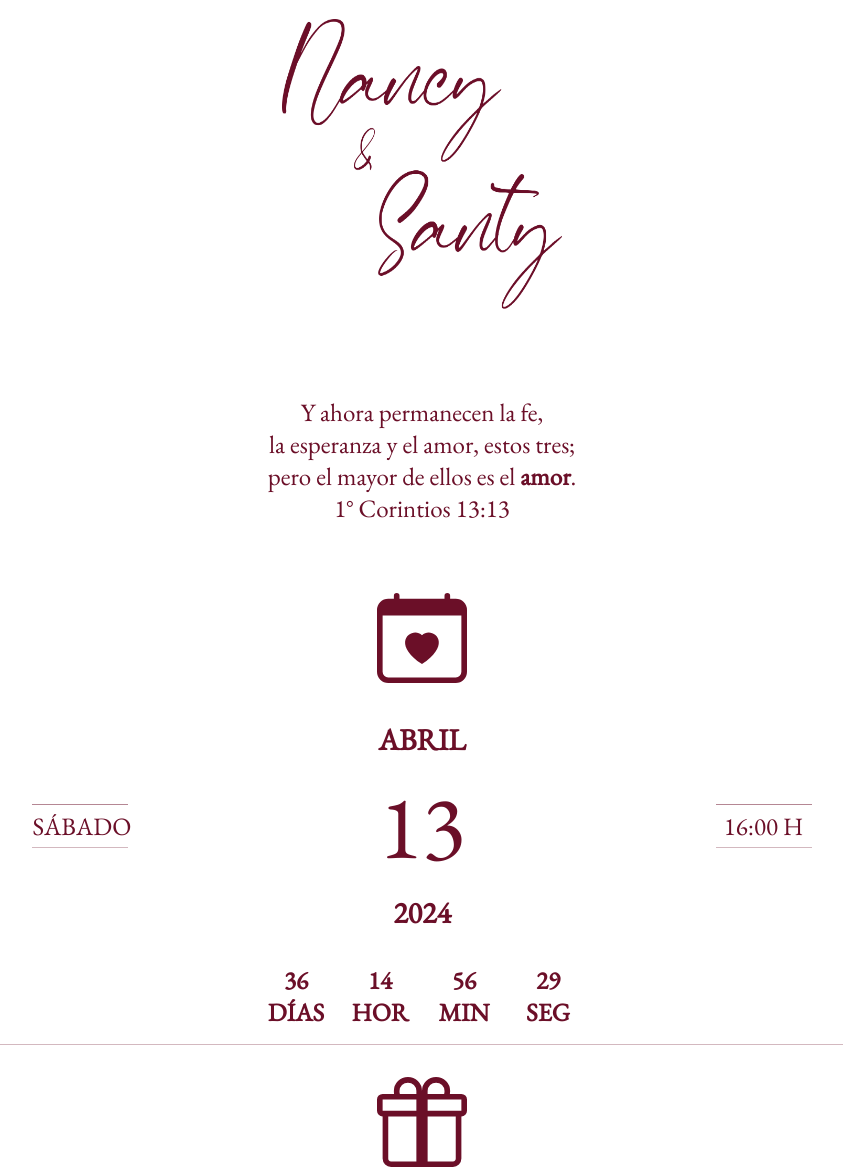
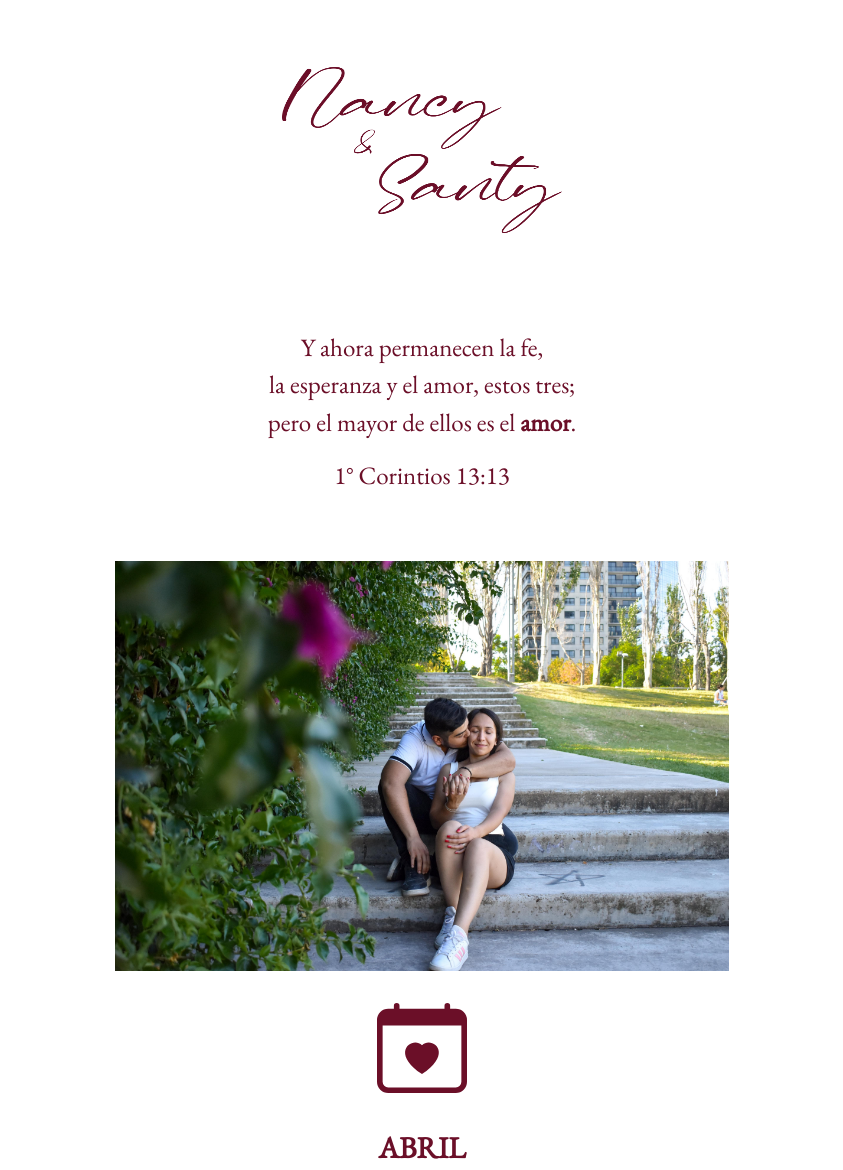
Before and after one commit to crissegura/nancy-santiago.boda, a plain HTML site: page index.html in a window 1280 px wide. Shown: the part 247-1417 px from the top of the page, without its empty margins (218-1061 px from the left). Drawn offline with nearby package versions, Linux system fonts and the light colour scheme.

Commit message:
Add files via upload

```diff
--- a/index.html
+++ b/index.html
@@ -6,6 +6,7 @@
     <title>Nancy & Santiago</title>
     <link rel="stylesheet" href="style.css">
     <link href="https://unpkg.com/aos@2.3.1/dist/aos.css" rel="stylesheet">
+    <link href="https://cdn.jsdelivr.net/npm/bootstrap@5.3.3/dist/css/bootstrap.min.css" rel="stylesheet" integrity="sha384-QWTKZyjpPEjISv5WaRU9OFeRpok6YctnYmDr5pNlyT2bRjXh0JMhjY6hW+ALEwIH" crossorigin="anonymous">
 </head>
 <body>
     <header>
@@ -22,6 +23,21 @@
             </p>
             <p>1° Corintios 13:13</p>
         </div>
+    </section>
+    <section id="contenedorCarrusel">
+    <div id="carouselExampleSlidesOnly" class="carousel slide carrusel" data-bs-ride="carousel">
+        <div class="carousel-inner">
+          <div class="carousel-item active">
+            <img src="./media/nancy y santiago.jpeg" class="d-block w-100 imgCarousel" alt="Nancy y Santiago">
+          </div>
+          <div class="carousel-item">
+            <img src="./media/nancy y santiago 2.jpeg" class="d-block w-100 imgCarousel" alt="Nancy y Santiago">
+          </div>
+          <div class="carousel-item">
+            <img src="./media/nancy y santiago 3.jpeg" class="d-block w-100 imgCarousel" alt="Nancy y Santiago">
+          </div>
+        </div>
+      </div>
     </section>
     <section data-aos="fade-right">
         <svg  xmlns="http://www.w3.org/2000/svg" fill="currentColor" class="bi bi-calendar-heart calendario" viewBox="0 0 16 16">
@@ -89,6 +105,8 @@
     <footer>
 
     </footer>
+    <script src="https://cdn.jsdelivr.net/npm/@popperjs/core@2.11.8/dist/umd/popper.min.js" integrity="sha384-I7E8VVD/ismYTF4hNIPjVp/Zjvgyol6VFvRkX/vR+Vc4jQkC+hVqc2pM8ODewa9r" crossorigin="anonymous"></script>
+    <script src="https://cdn.jsdelivr.net/npm/bootstrap@5.3.3/dist/js/bootstrap.min.js" integrity="sha384-0pUGZvbkm6XF6gxjEnlmuGrJXVbNuzT9qBBavbLwCsOGabYfZo0T0to5eqruptLy" crossorigin="anonymous"></script>
     <script src="https://unpkg.com/aos@2.3.1/dist/aos.js"></script>
     <script>
         AOS.init();
--- a/style.css
+++ b/style.css
@@ -134,6 +134,23 @@ footer{
     min-height: 18vh ;
 }
 
+@media (max-width: 435px) {
+    .imgCarousel{
+        max-height: 30vh;
+    }
+}
+@media (min-width: 900px) {
+    #contenedorCarrusel{
+        margin: 0 auto;
+        width: 80%;
+    }
+    .imgCarousel{
+        max-width: 60%;
+        margin: 0 20%;
+    }
+}
+
+
 /* REGALOS */
 
 .footerRegalos{
```
